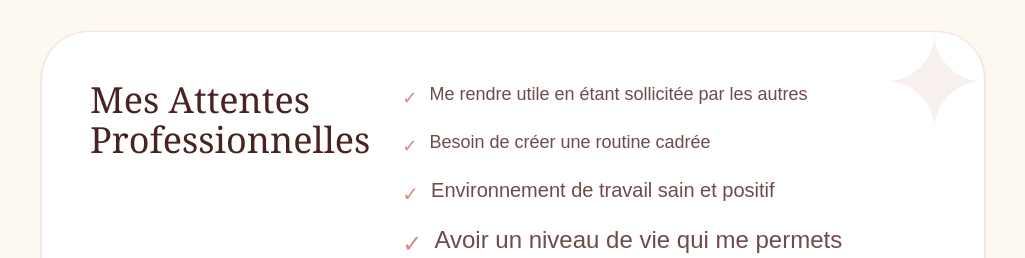
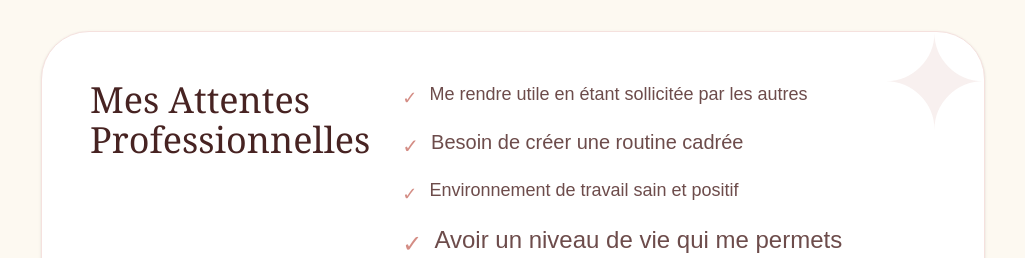
Before and after one commit to ykanael/portfolio, a Next.js app: page / in a window 1280 px wide. Shown: the part 3900-4158 px from the top of the page, without its empty margins (127-1152 px from the left). Built offline with nearby package versions, Linux system fonts and the light colour scheme.

Commit message:
Update page.tsx

```diff
--- a/app/page.tsx
+++ b/app/page.tsx
@@ -337,12 +337,12 @@ export default function Home() {
                   <span className="text-[#D48D85] mt-1">✓</span>
                   Me rendre utile en étant sollicitée par les autres
                 </li>
-                <li className="xl:text-lg flex items-start gap-3">
-                  <span className="xl:text-lg text-[#D48D85] mt-1">✓</span>
+                <li className="xl:text-xl flex items-start gap-3">
+                  <span className="xl:text-xl text-[#D48D85] mt-1">✓</span>
                   Besoin de créer une routine cadrée
                 </li>
-                <li className="xl:text-xl flex items-start gap-3">
-                  <span className="xl:text-xl text-[#D48D85] mt-1">✓</span>
+                <li className="xl:text-1xl flex items-start gap-3">
+                  <span className="xl:text-1xl text-[#D48D85] mt-1">✓</span>
                   Environnement de travail sain et positif
                 </li>
                 <li className="xl:text-2xl flex items-start gap-3">
```
